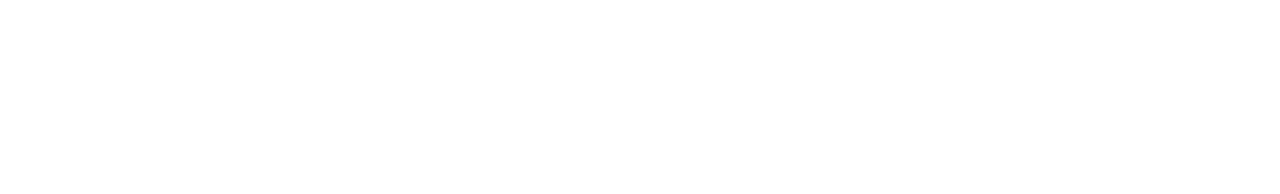
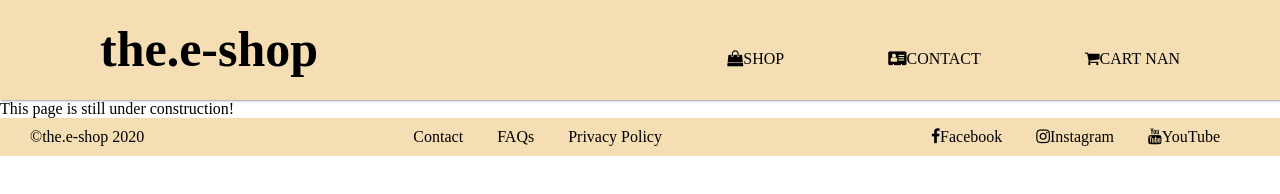
Before and after one commit to akosuawiafe01/100DaysOfCode, a plain HTML site: page The_e-shop/pages/cart.html in a window 1280 px wide. Drawn offline with Linux system fonts and the light colour scheme.

Commit message:
Fourth Commit

```diff
--- a/The_e-shop/index.html
+++ b/The_e-shop/index.html
@@ -5,6 +5,7 @@
     <meta name="viewport" content="width=device-width, initial-scale=1.0">
     <link rel="stylesheet" href="https://cdnjs.cloudflare.com/ajax/libs/font-awesome/4.7.0/css/font-awesome.min.css">
     <link rel="stylesheet" href="./styles/index.css">
+    <script src="./scripts/index.js" async></script>
     <title title="the.e-shop">the.e-shop</title>
 </head>
 <body>
@@ -16,9 +17,9 @@
         <nav class="navv">
             <h1 id="logo"><span id="lo-go">The.e-shop</span> </h1>
             <div class="nav-menu">
-                <a href="" class="fa fa-shopping-bag">shop</a>
-                <a href="" class="fa fa-address-card" >contact</a>
-                <a href="" class="fa fa-shopping-cart" >cart</a>
+                <a href="index.html" class="fa fa-shopping-bag">shop</a>
+                <a href="./pages/contactUs.html" class="fa fa-address-card" >contact</a>
+                <a href="./pages/cart.html" class="fa fa-shopping-cart" >cart <span class="items-count">0</span></a>
             </div>
 
         </nav>
@@ -30,15 +31,25 @@
 
     <section class="products">
 
+      <div class="product">
+        <img class="prod" src="https://frankotrading.com/2299-home_default/iphone-11-pro64gb.jpg" alt="product">
+
+        <div id="deats">
+          <h2 class="item-name">iPhone 11Pro (64GB)</h2>
+          <h3 class="item-des">Description</h3>
+          <h3 class="item-cost">Ghc61000.00</h3>
+          <button class="butt-on add-product">Add to Cart</button>
+        </div>
+
+      </div>
 
       <div class="product">
-        <img class="prod" src="./resources/Asphalt 8_ Airborne 4_15_2020 13_25_46.png" alt="product">
+        <img class="prod" src="https://frankotrading.com/2160-home_default/iphone-11-128gb.jpg" alt="product">
 
         <div id="deats">
-          <h2>Item name</h2>
-          <h3>Description</h3>
-          <h3>Amount</h3>
-          <h3>Status</h3>
+          <h2 class="item-name">Item name</h2>
+          <h3 class="item-des">Description</h3>
+          <h3 class="item-cost">Ghc4900.00</h3>
           <button class="butt-on add-product">Add to Cart</button>
         </div>
 
@@ -48,10 +59,21 @@
         <img class="prod" src="./resources/Asphalt 8_ Airborne 4_15_2020 13_25_46.png" alt="product">
 
         <div id="deats">
-          <h2>Item name</h2>
-          <h3>Description</h3>
-          <h3>Amount</h3>
-          <h3>Status</h3>
+          <h2 class="item-name">Item name</h2>
+          <h3 class="item-des">Description</h3>
+          <h3 class="item-cost">Ghc3000.00</h3>
+          <button class="butt-on add-product">Add to Cart</button>
+        </div>
+
+      </div>
+
+      <div class="product">
+        <img class="prod" src="https://frankotrading.com/2797-home_default/apple-iphone-8-plus-128gb.jpg" alt="product">
+
+        <div id="deats">
+          <h2 class="item-name">Item name</h2>
+          <h3 class="item-des">Description</h3>
+          <h3 class="item-cost">Ghc100.00</h3>
           <button class="butt-on add-product">Add to Cart</button>
         </div>
 
@@ -61,186 +83,16 @@
         <img class="prod" src="./resources/Asphalt 8_ Airborne 4_15_2020 13_25_46.png" alt="product">
 
         <div id="deats">
-          <h2>Item name</h2>
-          <h3>Description</h3>
-          <h3>Amount</h3>
-          <h3>Status</h3>
-          <button class="butt-on add-product">Add to Cart</button>
-        </div>
-
-      </div>
-      <div class="product">
-        <img class="prod" src="./resources/Asphalt 8_ Airborne 4_15_2020 13_25_46.png" alt="product">
-
-        <div id="deats">
-          <h2>Item name</h2>
-          <h3>Description</h3>
-          <h3>Amount</h3>
-          <h3>Status</h3>
-          <button class="butt-on add-product">Add to Cart</button>
-        </div>
-
-      </div>
-      <div class="product">
-        <img class="prod" src="./resources/Asphalt 8_ Airborne 4_15_2020 13_25_46.png" alt="product">
-
-        <div id="deats">
-          <h2>Item name</h2>
-          <h3>Description</h3>
-          <h3>Amount</h3>
-          <h3>Status</h3>
-          <button class="butt-on add-product">Add to Cart</button>
-        </div>
-
-      </div>
-      <div class="product">
-        <img class="prod" src="./resources/Asphalt 8_ Airborne 4_15_2020 13_25_46.png" alt="product">
-
-        <div id="deats">
-          <h2>Item name</h2>
-          <h3>Description</h3>
-          <h3>Amount</h3>
-          <h3>Status</h3>
-          <button class="butt-on add-product">Add to Cart</button>
-        </div>
-
-      </div>
-      <div class="product">
-        <img class="prod" src="./resources/Asphalt 8_ Airborne 4_15_2020 13_25_46.png" alt="product">
-
-        <div id="deats">
-          <h2>Item name</h2>
-          <h3>Description</h3>
-          <h3>Amount</h3>
-          <h3>Status</h3>
-          <button class="butt-on add-product">Add to Cart</button>
-        </div>
-
-      </div>
-      <div class="product">
-        <img class="prod" src="./resources/Asphalt 8_ Airborne 4_15_2020 13_25_46.png" alt="product">
-
-        <div id="deats">
-          <h2>Item name</h2>
-          <h3>Description</h3>
-          <h3>Amount</h3>
-          <h3>Status</h3>
-          <button class="butt-on add-product">Add to Cart</button>
-        </div>
-
-      </div>
-      <div class="product">
-        <img class="prod" src="./resources/Asphalt 8_ Airborne 4_15_2020 13_25_46.png" alt="product">
-
-        <div id="deats">
-          <h2>Item name</h2>
-          <h3>Description</h3>
-          <h3>Amount</h3>
-          <h3>Status</h3>
-          <button class="butt-on add-product">Add to Cart</button>
-        </div>
-
-      </div>
-      <div class="product">
-        <img class="prod" src="./resources/Asphalt 8_ Airborne 4_15_2020 13_25_46.png" alt="product">
-
-        <div id="deats">
-          <h2>Item name</h2>
-          <h3>Description</h3>
-          <h3>Amount</h3>
-          <h3>Status</h3>
-          <button class="butt-on add-product">Add to Cart</button>
-        </div>
-
-      </div>
-      <div class="product">
-        <img class="prod" src="./resources/Asphalt 8_ Airborne 4_15_2020 13_25_46.png" alt="product">
-
-        <div id="deats">
-          <h2>Item name</h2>
-          <h3>Description</h3>
-          <h3>Amount</h3>
-          <h3>Status</h3>
-          <button class="butt-on add-product">Add to Cart</button>
-        </div>
-
-      </div>
-      <div class="product">
-        <img class="prod" src="./resources/Asphalt 8_ Airborne 4_15_2020 13_25_46.png" alt="product">
-
-        <div id="deats">
-          <h2>Item name</h2>
-          <h3>Description</h3>
-          <h3>Amount</h3>
-          <h3>Status</h3>
-          <button class="butt-on add-product">Add to Cart</button>
-        </div>
-
-      </div>
-      <div class="product">
-        <img class="prod" src="./resources/Asphalt 8_ Airborne 4_15_2020 13_25_46.png" alt="product">
-
-        <div id="deats">
-          <h2>Item name</h2>
-          <h3>Description</h3>
-          <h3>Amount</h3>
-          <h3>Status</h3>
-          <button class="butt-on add-product">Add to Cart</button>
-        </div>
-
-      </div>
-      <div class="product">
-        <img class="prod" src="./resources/Asphalt 8_ Airborne 4_15_2020 13_25_46.png" alt="product">
-
-        <div id="deats">
-          <h2>Item name</h2>
-          <h3>Description</h3>
-          <h3>Amount</h3>
-          <h3>Status</h3>
-          <button class="butt-on add-product">Add to Cart</button>
-        </div>
-
-      </div>
-      <div class="product">
-        <img class="prod" src="./resources/Asphalt 8_ Airborne 4_15_2020 13_25_46.png" alt="product">
-
-        <div id="deats">
-          <h2>Item name</h2>
-          <h3>Description</h3>
-          <h3>Amount</h3>
-          <h3>Status</h3>
-          <button class="butt-on add-product">Add to Cart</button>
-        </div>
-
-      </div>
-      <div class="product">
-        <img class="prod" src="./resources/Asphalt 8_ Airborne 4_15_2020 13_25_46.png" alt="product">
-
-        <div id="deats">
-          <h2>Item name</h2>
-          <h3>Description</h3>
-          <h3>Amount</h3>
-          <h3>Status</h3>
+          <h2 class="item-name">Item name</h2>
+          <h3 class="item-des">Description</h3>
+          <h3 class="item-cost">Ghc500.00</h3>
           <button class="butt-on add-product">Add to Cart</button>
         </div>
 
       </div>
 
-      <div class="product">
-        <img class="prod" src="./resources/Asphalt 8_ Airborne 4_15_2020 13_25_46.png" alt="product">
-
-        <div id="deats">
-          <h2>Item name</h2>
-          <h3>Description</h3>
-          <h3>Amount</h3>
-          <h3>Status</h3>
-          <button class="butt-on add-product">Add to Cart</button>
-        </div>
-
-      </div>
     </section>
   </article>
-
 
 
     <footer class="foot-er">
@@ -260,6 +112,6 @@
 
     </footer>
 
-    <script src="./scripts/index.js"></script>
+
 </body>
 </html>
--- a/The_e-shop/pages/cart.html
+++ b/The_e-shop/pages/cart.html
@@ -0,0 +1,45 @@
+<!DOCTYPE html>
+<html lang="en">
+<head>
+    <meta charset="UTF-8">
+    <meta name="viewport" content="width=device-width, initial-scale=1.0">
+    <link rel="stylesheet" href="https://cdnjs.cloudflare.com/ajax/libs/font-awesome/4.7.0/css/font-awesome.min.css">
+    <link rel="stylesheet" href="../styles/cart.css">
+    <script src="../scripts/cart.js" async></script>
+    <title>Cart | the.e-shop</title>
+
+</head>
+<body>
+    <header>
+        <nav class="navv">
+            <h1 id="logo"><span id="lo-go">The.e-shop</span> </h1>
+            <div class="nav-menu">
+                <a href="../index.html" class="fa fa-shopping-bag">shop</a>
+                <a href="../pages/contactUs.html" class="fa fa-address-card" >contact</a>
+                <a href="cart.html" class="fa fa-shopping-cart" >cart <span class="items-count">0</span></a>
+            </div>
+
+        </nav>
+    </header>
+
+<section>
+  <p>This page is still under construction!</p>
+</section>
+    <footer class="foot-er">
+        <h4>&copy;the.e-shop 2020</h4>
+
+        <div id="foot-menu">
+          <a href="">Contact</a>
+          <a href="">FAQs</a>
+          <a href="">Privacy Policy</a>
+        </div>
+
+        <div id="media-handles">
+          <a href="" class="fa fa-facebook">Facebook</a>
+          <a href="" class="fa fa-instagram" >Instagram</a>
+          <a href="" class="fa fa-youtube">YouTube</a>
+        </div>
+
+      </footer>
+</body>
+</html>
--- /dev/null
+++ b/The_e-shop/scripts/cart.js
@@ -0,0 +1,5 @@
+
+    let totalItems = localStorage.getItem("cartItems")
+    totalItems = parseInt(totalItems)
+        let notis = document.querySelector('.items-count');
+        notis.innerText = totalItems;
--- /dev/null
+++ b/The_e-shop/scripts/contact.js
@@ -0,0 +1,5 @@
+
+    let totalItems = localStorage.getItem("cartItems")
+    totalItems = parseInt(totalItems)
+        let notis = document.querySelector('.items-count');
+        notis.innerText = totalItems;
--- /dev/null
+++ b/The_e-shop/styles/cart.css
@@ -0,0 +1,73 @@
+*{
+    margin: 0;
+    padding: 0;
+}
+
+header{
+    position: sticky;
+    height: 100px;
+    top: 0px;
+    background-color: wheat;
+    z-index: 1;
+    box-shadow: 1px 0 3px #4e4e50;
+
+}
+
+nav.navv{
+    text-decoration: none;
+    list-style: none;
+    text-transform: uppercase;
+    display: flex;
+    justify-content: space-between;
+}
+
+h1#logo{
+    font-size: 50px;
+    align-self: center;
+    margin: 20px 0 0 100px;
+}
+
+
+span#lo-go{
+    text-transform: lowercase;
+}
+
+
+div.nav-menu{
+    margin-top: 50px;
+}
+
+div.nav-menu a{
+    margin-right: 100px;
+    color: black;
+    text-decoration: none;
+
+
+}
+
+
+footer.foot-er{
+    display: flex;
+    justify-content: space-between;
+    background-color: wheat;
+
+}
+
+#foot-menu > a, div#media-handles > a{
+    padding: 0 30px 0 0;
+    color: black;
+    text-decoration: none;
+}
+
+.foot-er>h4, div#media-handles, #foot-menu {
+    padding: 10px 30px 10px 0;
+    color: black;
+    text-decoration: none;
+
+}
+
+
+.foot-er > h4{
+    margin: 0 30px 0 30px;
+    font-weight: normal;
+}
--- /dev/null
+++ b/The_e-shop/styles/contact.css
@@ -0,0 +1,73 @@
+*{
+    margin: 0;
+    padding: 0;
+}
+
+header{
+    position: sticky;
+    height: 100px;
+    top: 0px;
+    background-color: wheat;
+    z-index: 1;
+    box-shadow: 1px 0 3px #4e4e50;
+
+}
+
+nav.navv{
+    text-decoration: none;
+    list-style: none;
+    text-transform: uppercase;
+    display: flex;
+    justify-content: space-between;
+}
+
+h1#logo{
+    font-size: 50px;
+    align-self: center;
+    margin: 20px 0 0 100px;
+}
+
+
+span#lo-go{
+    text-transform: lowercase;
+}
+
+
+div.nav-menu{
+    margin-top: 50px;
+}
+
+div.nav-menu a{
+    margin-right: 100px;
+    color: black;
+    text-decoration: none;
+
+
+}
+
+
+footer.foot-er{
+    display: flex;
+    justify-content: space-between;
+    background-color: wheat;
+
+}
+
+#foot-menu > a, div#media-handles > a{
+    padding: 0 30px 0 0;
+    color: black;
+    text-decoration: none;
+}
+
+.foot-er>h4, div#media-handles, #foot-menu {
+    padding: 10px 30px 10px 0;
+    color: black;
+    text-decoration: none;
+
+}
+
+
+.foot-er > h4{
+    margin: 0 30px 0 30px;
+    font-weight: normal;
+}
--- a/The_e-shop/styles/index.css
+++ b/The_e-shop/styles/index.css
@@ -66,6 +66,8 @@ div.nav-menu a{
     margin-right: 100px;
     color: black;
     text-decoration: none;
+
+
 }
 
 .header-butt{
@@ -83,13 +85,13 @@ div.nav-menu a{
     width: 100%;
     opacity: 0.5;
     text-transform: uppercase;
+    height: 30px;
 }
 
 .add-product:hover{
     background-color: wheat;
     color: rgb(8, 2, 46);
     cursor: pointer;
-    height: 30px;
     opacity: 1;
 }
 
@@ -136,13 +138,13 @@ footer.foot-er{
 
 }
 
-#foot-menu > a{
+#foot-menu > a, div#media-handles > a{
     padding: 0 30px 0 0;
     color: black;
     text-decoration: none;
 }
 
-.foot-er h4, div#media-handles a, #foot-menu {
+.foot-er>h4, div#media-handles, #foot-menu {
     padding: 10px 30px 10px 0;
     color: black;
     text-decoration: none;
```
Also changed, not shown: The_e-shop/pages/contactUs.html (added, +45 -0 lines), The_e-shop/scripts/index.js (+43 -7 lines), 1 other file.
